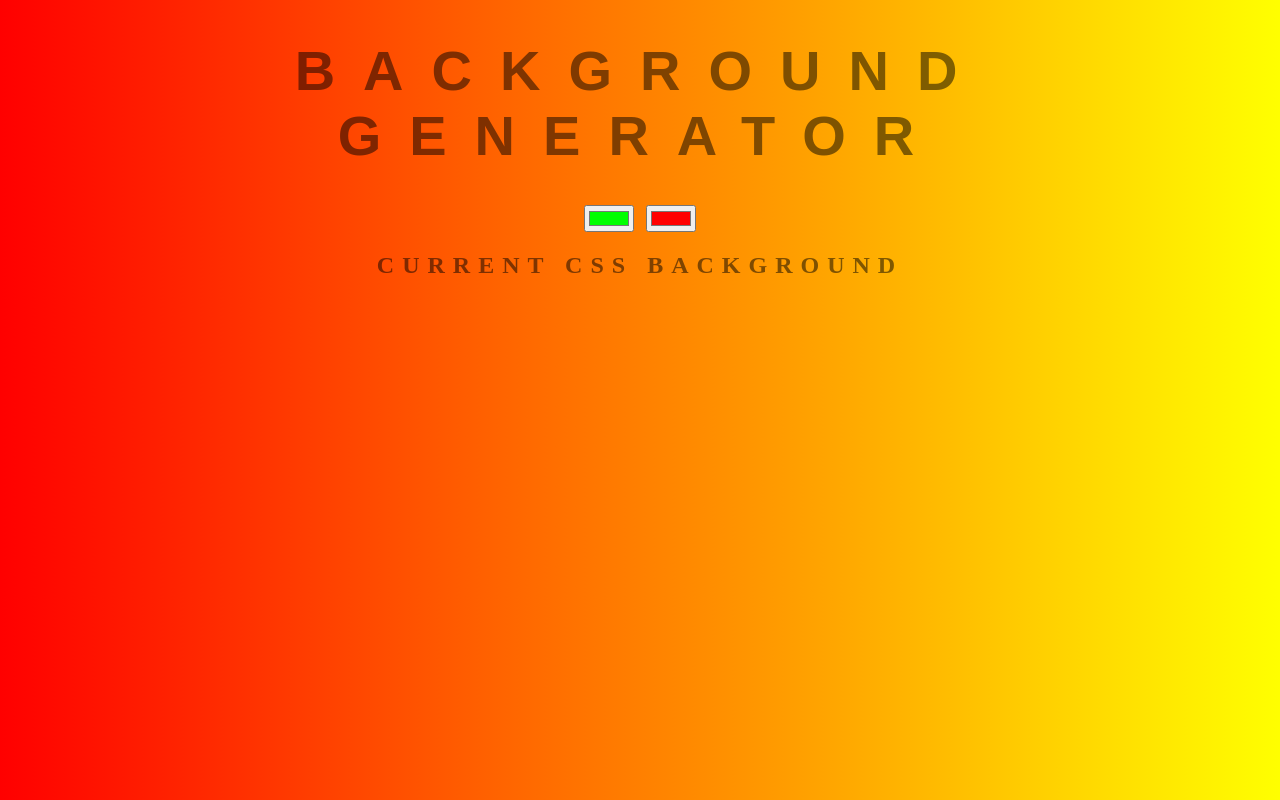
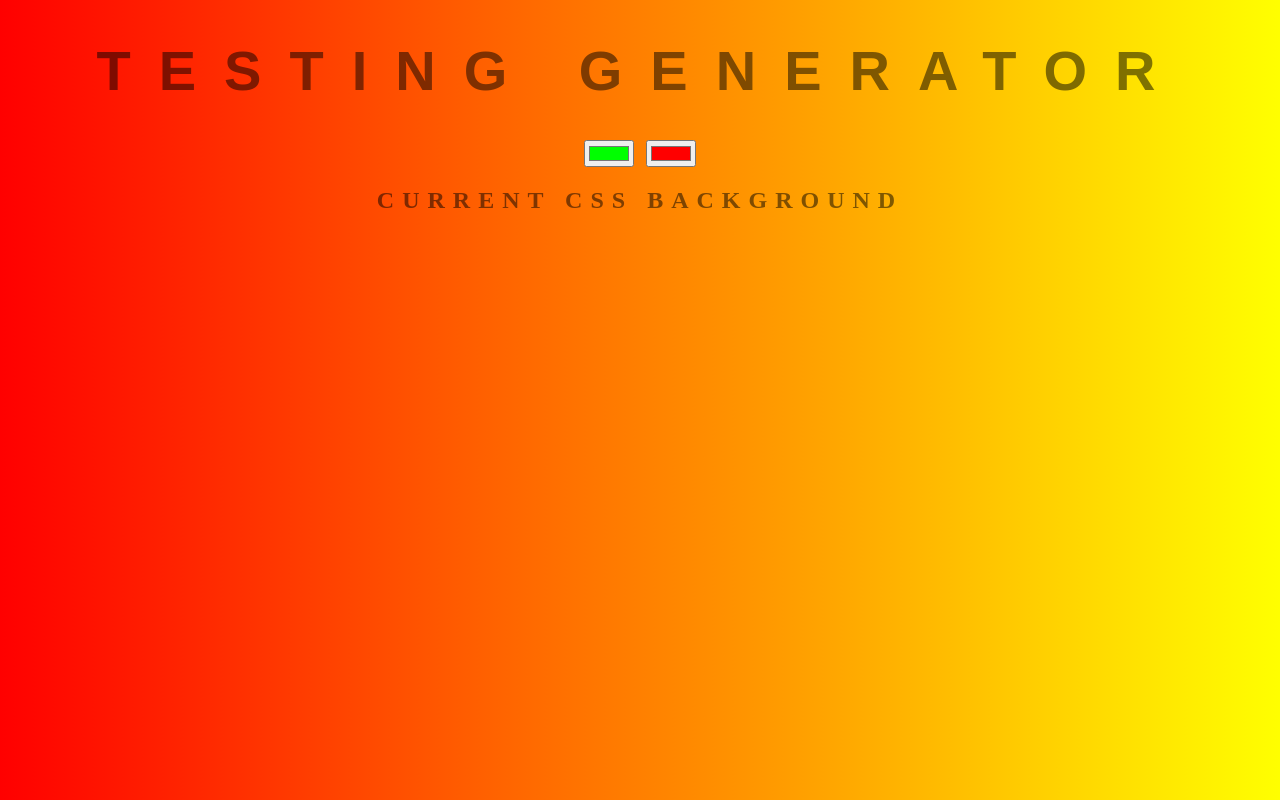
Before and after one commit to Coding1journey/background-generator, a plain HTML site: page index.html in a window 1280 px wide. Drawn offline with Linux system fonts and the light colour scheme.

Commit message:
changing title

```diff
--- a/index.html
+++ b/index.html
@@ -5,7 +5,7 @@
 	<link rel="stylesheet" type="text/css" href="style.css">
 </head>
 <body id="gradient">
-	<h1>Background Generator</h1>
+	<h1>Testing Generator</h1>
 	<input class= "color1" type="color" name="color1" value="#00ff00">
 	<input class= "color2" type="color" name="color2" value="#ff0000">
 	<h2>Current CSS Background</h2>
```
